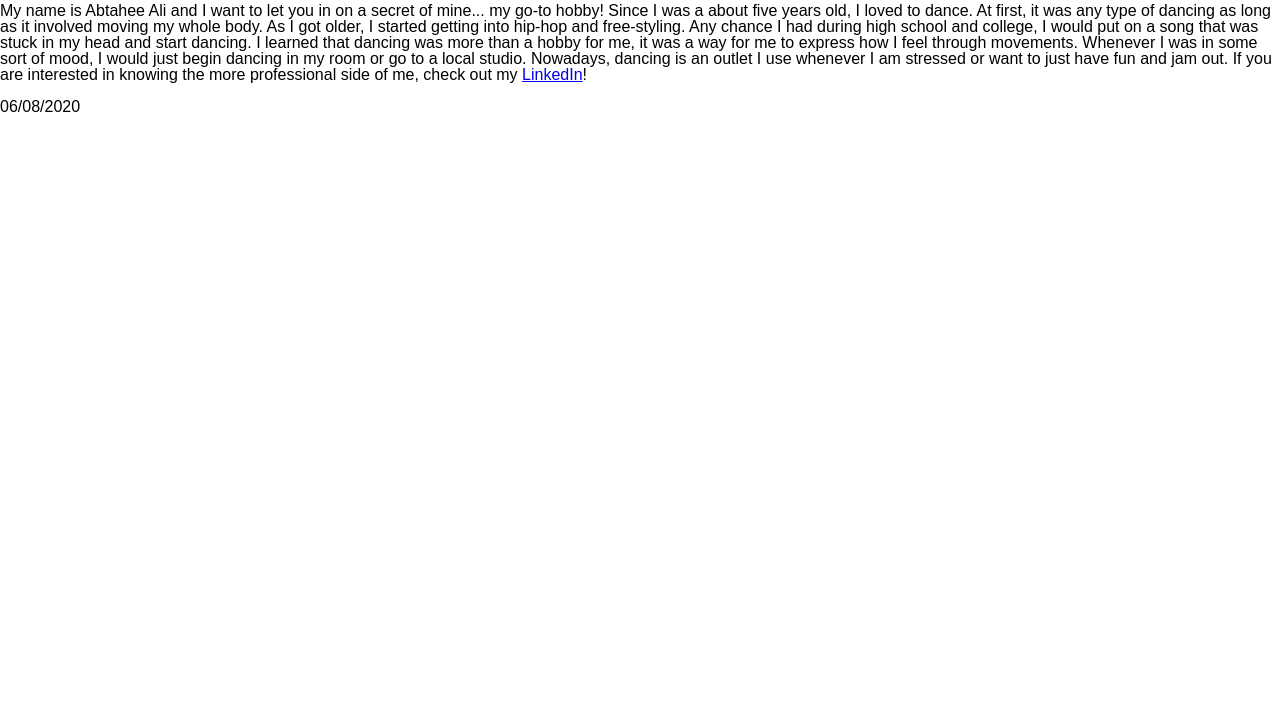
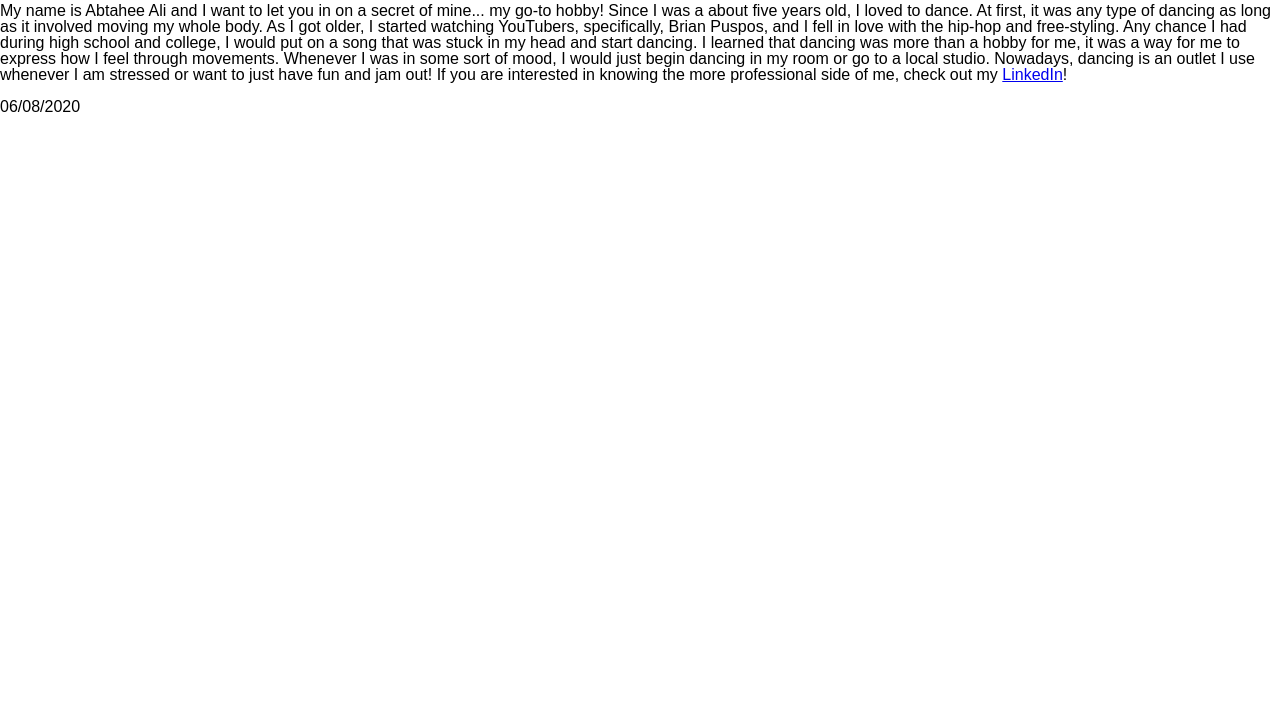
Before and after one commit to AbtaheeAli/hello-world, a website: page public/index.html in a window 1280 px wide. Shown: the part 116-821 px from the top of the page. Drawn offline with Linux system fonts and the light colour scheme.

Commit message:
Edited paragraph

```diff
--- a/public/index.html
+++ b/public/index.html
@@ -11,18 +11,18 @@
     <h1>Dance: More Than A Hobby</h1>
   </header>
   <body>
-    <h2 class="hello-world">Hello, World!</h2>
+    <h2 class="hello-world">Hello, World!</h1>
     <p>
       My name is Abtahee Ali and I want to let you in on a secret of mine... my
       go-to hobby! Since I was a about five years old, I loved to dance. At
       first, it was any type of dancing as long as it involved moving my whole
-      body. As I got older, I started getting into hip-hop and free-styling. Any
+      body. As I got older, I started watching YouTubers, specifically, Brian Puspos, and I fell in love with the hip-hop and free-styling. Any
       chance I had during high school and college, I would put on a song that
       was stuck in my head and start dancing. I learned that dancing was more
       than a hobby for me, it was a way for me to express how I feel through
       movements. Whenever I was in some sort of mood, I would just begin dancing
       in my room or go to a local studio. Nowadays, dancing is an outlet I use
-      whenever I am stressed or want to just have fun and jam out. If you are
+      whenever I am stressed or want to just have fun and jam out! If you are
       interested in knowing the more professional side of me, check out my
       <a href="https://www.linkedin.com/in/abtaheeali/">LinkedIn</a>!
     </p>
```
